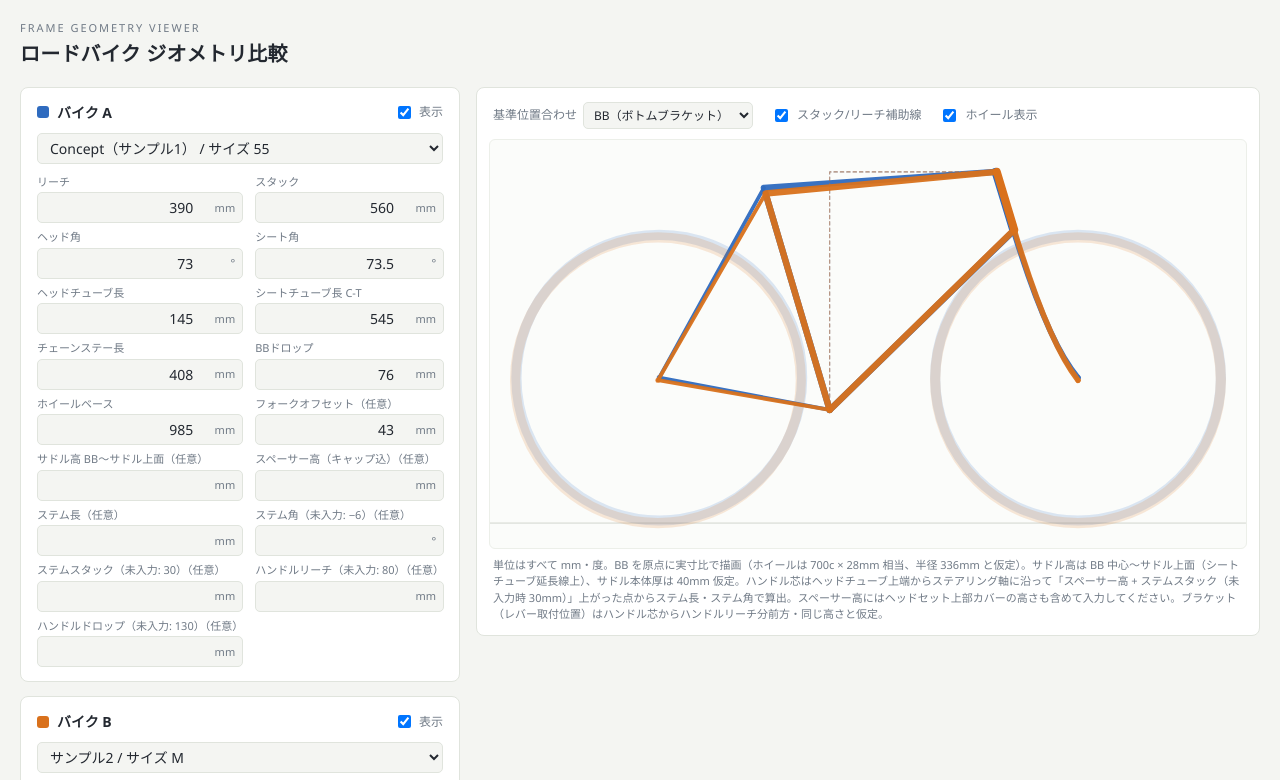
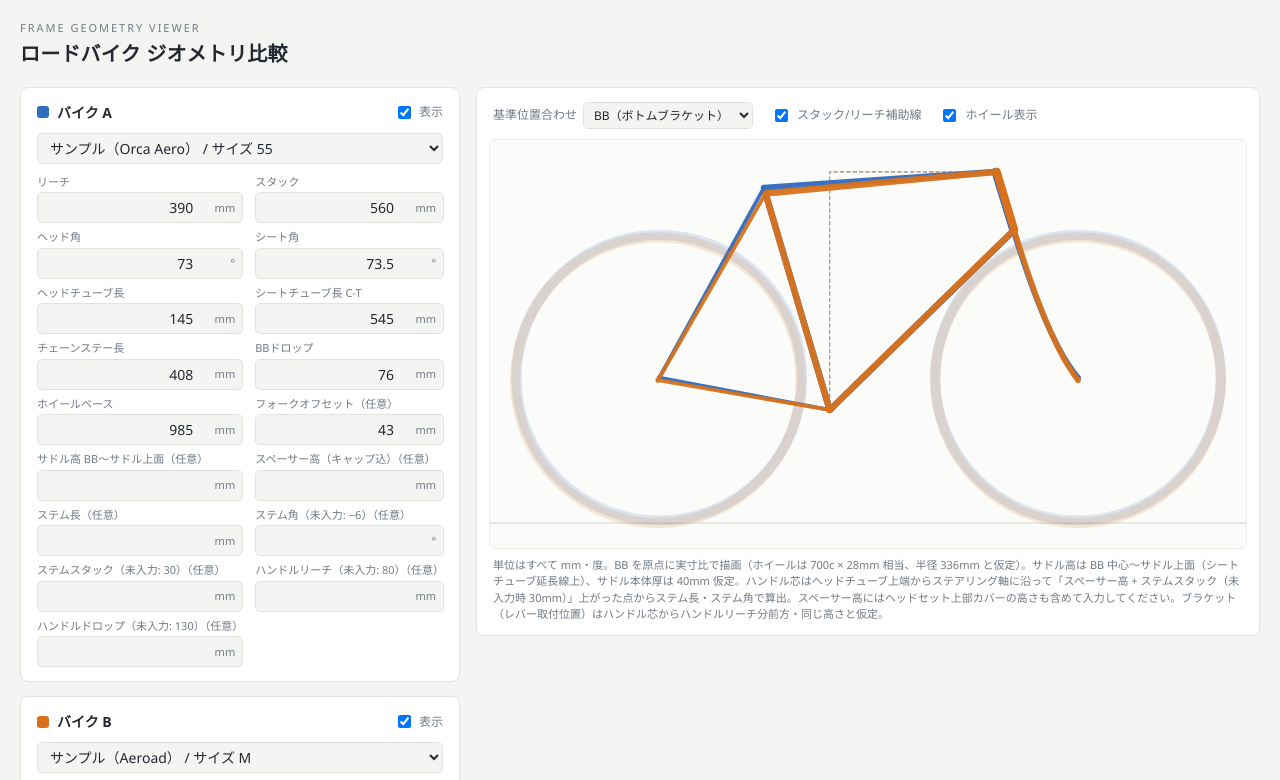
Before and after one commit to tengen3-sketch/geometry-viewer, a plain HTML site: page index.html in a window 1280 px wide. Shown: the top 780 px of the page. Drawn offline with Linux system fonts and the light colour scheme.

Commit message:
Rename presets to Orca Aero / Aeroad

```diff
--- a/index.html
+++ b/index.html
@@ -351,7 +351,7 @@
 
   var PRESETS = {
     concept: {
-      name: "Concept（サンプル1）",
+      name: "サンプル（Orca Aero）",
       sizes: makeSizes(["47", "49", "51", "53", "55", "57", "60"], {
         seatTube:  [459, 474, 499, 524, 545, 565, 592],
         headTube:  [84, 92, 107, 122, 145, 163, 190],
@@ -366,7 +366,7 @@
       })
     },
     sample2: {
-      name: "サンプル2",
+      name: "サンプル（Aeroad）",
       sizes: makeSizes(["2XS", "XS", "S", "M", "L", "XL", "2XL"], {
         seatTube:  [441, 471, 501, 531, 561, 591, 621],
         headTube:  [88, 107, 121, 142, 162, 188, 206],
```
